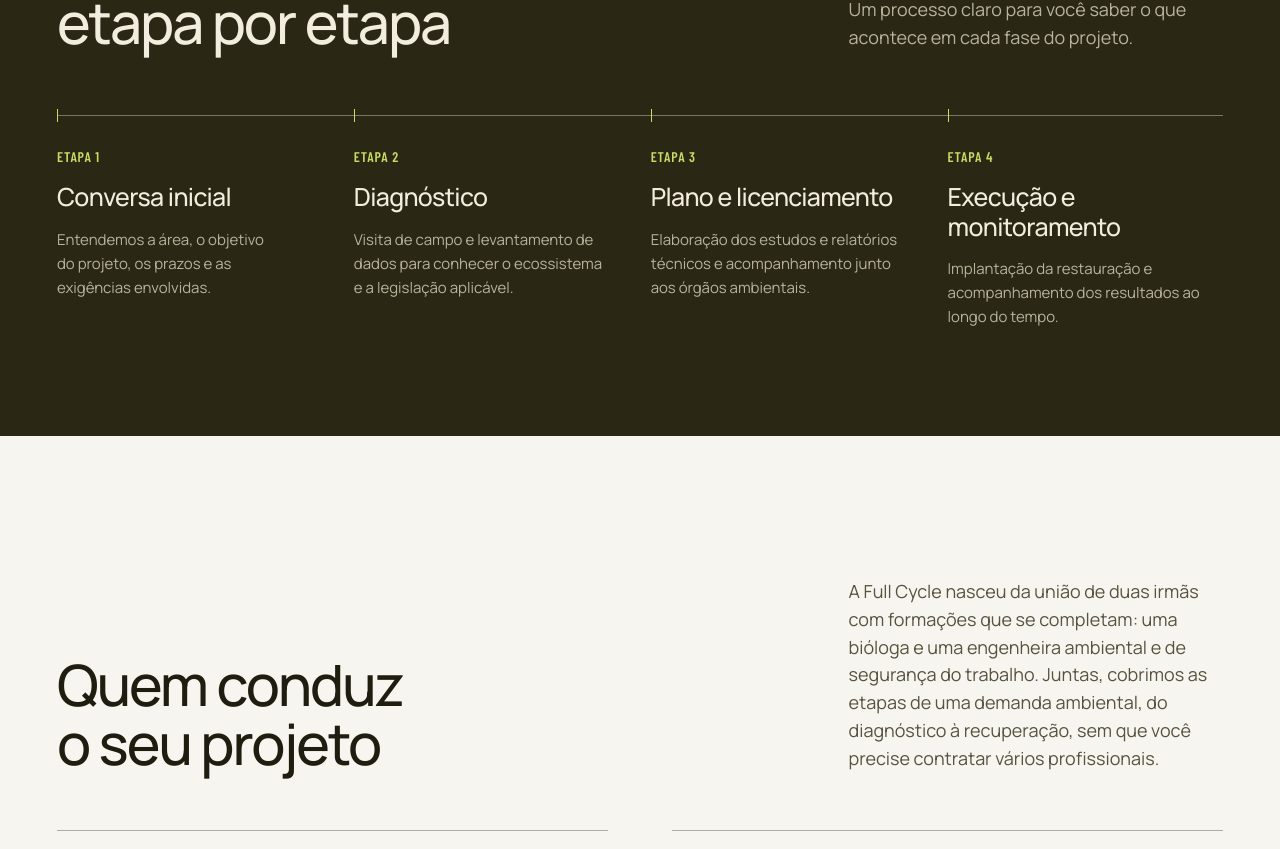
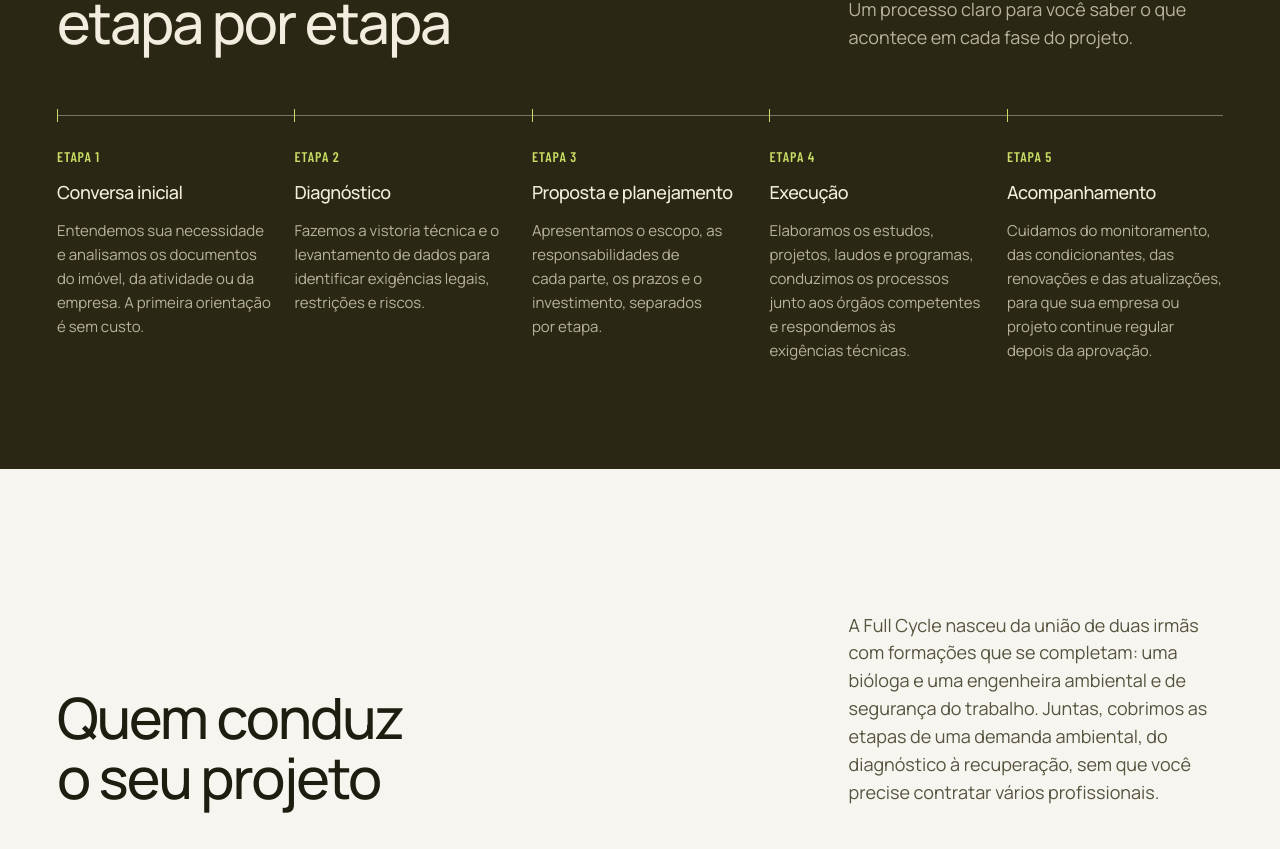
Before and after one commit to luandaufenbach/LP_fullcycle, a Next.js app: page / in a window 1280 px wide. Shown: the part 2942-3791 px from the top of the page. Built offline with nearby package versions, Linux system fonts and the light colour scheme; no server answers.

Commit message:
etapas em 5 colunas no desktop

```diff
--- a/src/content/steps.ts
+++ b/src/content/steps.ts
@@ -1,18 +1,22 @@
 export const processSteps = [
   {
     title: 'Conversa inicial',
-    text: 'Entendemos a área, o objetivo do projeto, os prazos e as exigências envolvidas.',
+    text: 'Entendemos sua necessidade e analisamos os documentos do imóvel, da atividade ou da empresa. A primeira orientação é sem custo.',
   },
   {
     title: 'Diagnóstico',
-    text: 'Visita de campo e levantamento de dados para conhecer o ecossistema e a legislação aplicável.',
+    text: 'Fazemos a vistoria técnica e o levantamento de dados para identificar exigências legais, restrições e riscos.',
   },
   {
-    title: 'Plano e licenciamento',
-    text: 'Elaboração dos estudos e relatórios técnicos e acompanhamento junto aos órgãos ambientais.',
+    title: 'Proposta e planejamento',
+    text: 'Apresentamos o escopo, as responsabilidades de cada parte, os prazos e o investimento, separados por etapa.',
   },
   {
-    title: 'Execução e monitoramento',
-    text: 'Implantação da restauração e acompanhamento dos resultados ao longo do tempo.',
+    title: 'Execução',
+    text: 'Elaboramos os estudos, projetos, laudos e programas, conduzimos os processos junto aos órgãos competentes e respondemos às exigências técnicas.',
+  },
+  {
+    title: 'Acompanhamento',
+    text: 'Cuidamos do monitoramento, das condicionantes, das renovações e das atualizações, para que sua empresa ou projeto continue regular depois da aprovação.',
   },
 ];
--- a/src/styles/steps.css
+++ b/src/styles/steps.css
@@ -39,7 +39,9 @@
 
 @media (min-width: 901px) {
   .fc-steps {
-    grid-template-columns: repeat(4, minmax(0, 1fr));
+    /* Uma coluna por etapa, seja qual for a quantidade */
+    grid-auto-flow: column;
+    grid-auto-columns: minmax(0, 1fr);
     column-gap: var(--grid-gap);
     padding-left: 0;
   }
@@ -55,7 +57,12 @@
 
   .fc-step {
     gap: 16px;
-    padding: 40px 16px 0 0;
+    padding-top: 40px;
+  }
+
+  /* Com 5 colunas, o tamanho padrão faria "Acompanhamento" estourar */
+  .fc-step .fc-h {
+    font-size: var(--fs-title);
   }
 
   .fc-step::before {
```
